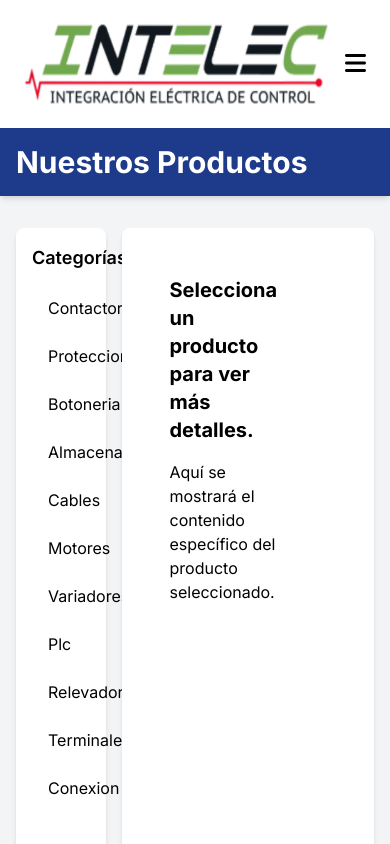
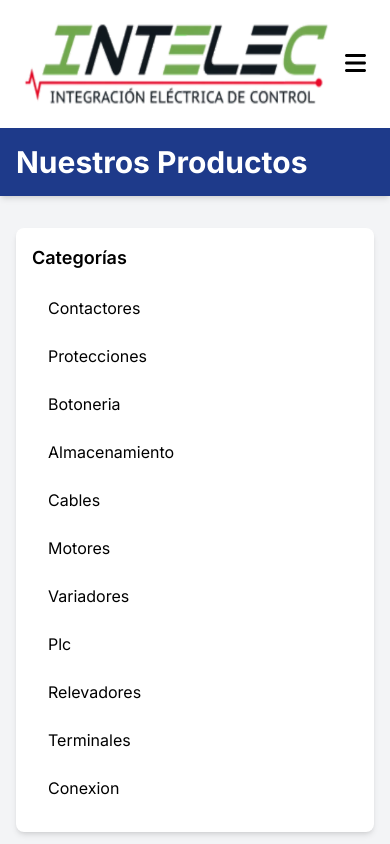
Before and after one commit to ErmacUwU/netlifyintelec, a Next.js app: page /productos in a window 390 px wide. Shown: the top 844 px of the page. Built offline with nearby package versions, Linux system fonts and the light colour scheme.

Commit message:
Arreglo pagina de Productos

```diff
--- a/app/productos/layout.jsx
+++ b/app/productos/layout.jsx
@@ -12,9 +12,9 @@ const ProductosLayout = ({ children }) => {
       </header>
 
       {/* Contenido Principal */}
-      <div className="flex flex-1 container mx-auto px-4 py-8">
+      <div className="flex flex-1 flex-col md:flex-row container mx-auto px-4 py-8">
         {/* Barra lateral */}
-        <aside className="w-1/4 bg-white p-4 rounded-lg shadow-md">
+        <aside className="md:w-1/4 w-full bg-white p-4 rounded-lg shadow-md mb-4 md:mb-0">
           <h2 className="text-lg font-semibold mb-4">Categorías</h2>
           <ul>
             {[
@@ -40,12 +40,10 @@ const ProductosLayout = ({ children }) => {
         </aside>
 
         {/* Contenido dinámico */}
-        <main className="flex-1 bg-white p-8 ml-4 rounded-lg shadow-md">
+        <main className="flex-1 bg-white p-8 rounded-lg shadow-md">
           {children}
         </main>
       </div>
-
-
     </div>
   );
 };
--- a/app/productos/page.jsx
+++ b/app/productos/page.jsx
@@ -2,11 +2,10 @@ import React from 'react';
 
 const Productos = () => {
   return (
-    <div className='w-full h-screen flex'>
-
+    <div className="flex flex-col md:flex-row w-full h-screen p-4">
       {/* Contenido principal */}
-      <div className='w-3/4 bg-white p-4'>
-        <h2 className='text-xl font-bold mb-4'>Selecciona un producto para ver más detalles.</h2>
+      <div className="flex-1 bg-white p-4 rounded-lg shadow-md">
+        <h2 className="text-xl font-bold mb-4">Selecciona un producto para ver más detalles.</h2>
         <p>Aquí se mostrará el contenido específico del producto seleccionado.</p>
       </div>
     </div>
```
